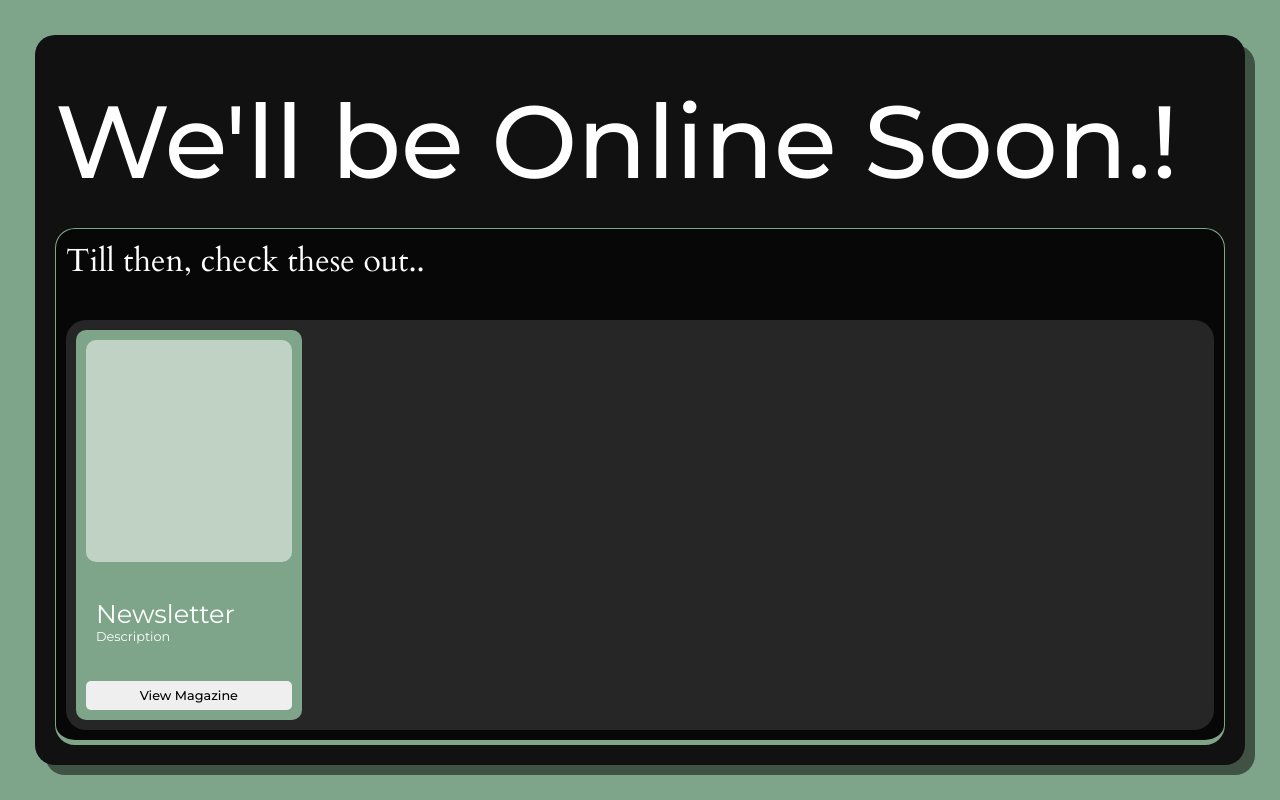
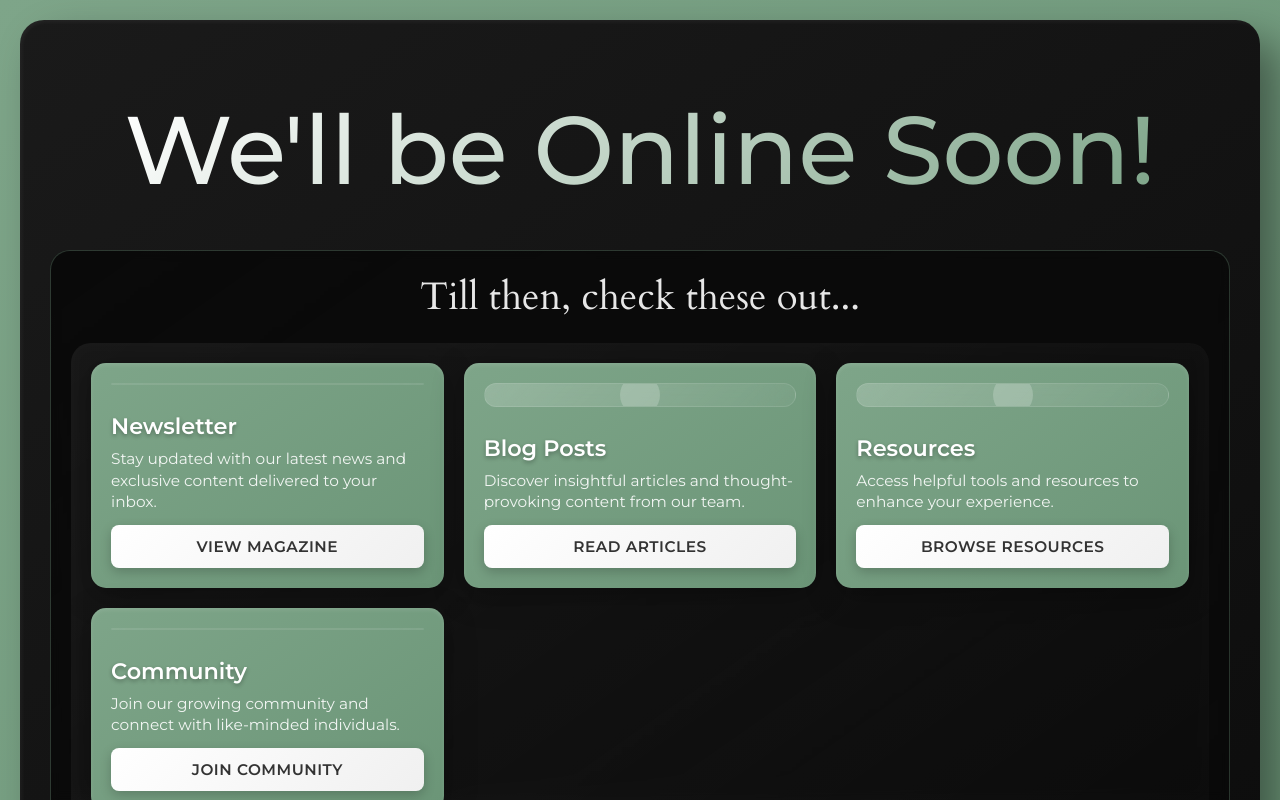
Before and after one commit to Networth-War/web, a website built with Vite: page index.html in a window 1280 px wide. Built offline with nearby package versions, Linux system fonts and the light colour scheme.

Commit message:
some changes

```diff
--- a/index.html
+++ b/index.html
@@ -3,37 +3,59 @@
 <head>
   <meta charset="UTF-8">
   <meta name="viewport" content="width=device-width, initial-scale=1.0">
-  <title>Document</title>
+  <title>Coming Soon</title>
   <link rel="stylesheet" href="/src/style.css">
   <style>
     @import url('https://fonts.googleapis.com/css2?family=Cardo:ital,wght@0,400;0,700;1,400&family=Montserrat:ital,wght@0,100..900;1,100..900&display=swap');
   </style>
-
 </head>
 <body>
-
   <main>
     <div class="app">
       <div class="top">
-        <h2>We'll be Online Soon.!</h2>
+        <h2>We'll be Online Soon!</h2>
       </div>
       <div class="bottom">
-        <h3>Till then, check these out..</h3>
+        <h3>Till then, check these out...</h3>
         <div class="cards">
           <div class="card">
             <div class="img"></div>
-
             <div class="content">
               <h4>Newsletter</h4>
-              <p>Description</p>
+              <p>Stay updated with our latest news and exclusive content delivered to your inbox.</p>
             </div>
             <button>View Magazine</button>
+          </div>
+
+          <div class="card">
+            <div class="img"></div>
+            <div class="content">
+              <h4>Blog Posts</h4>
+              <p>Discover insightful articles and thought-provoking content from our team.</p>
+            </div>
+            <button>Read Articles</button>
+          </div>
+
+          <div class="card">
+            <div class="img"></div>
+            <div class="content">
+              <h4>Resources</h4>
+              <p>Access helpful tools and resources to enhance your experience.</p>
+            </div>
+            <button>Browse Resources</button>
+          </div>
+
+          <div class="card">
+            <div class="img"></div>
+            <div class="content">
+              <h4>Community</h4>
+              <p>Join our growing community and connect with like-minded individuals.</p>
+            </div>
+            <button>Join Community</button>
           </div>
         </div>
       </div>
     </div>
   </main>
-
-  <script type="module" src="/src/main.js"></script>
 </body>
 </html>
--- a/src/style.css
+++ b/src/style.css
@@ -1,116 +1,307 @@
-*{
+* {
     margin: 0;
     padding: 0;
     box-sizing: border-box;
 }
 
-html, body{
+html, body {
     height: 100%;
     width: 100%;
+    overflow-x: hidden;
 }
 
-main{
-    height: 100%;
+main {
+    min-height: 100vh;
     width: 100%;
-    background-color: #7EA589;
-    padding: 35px;
+    background: linear-gradient(135deg, #7EA589 0%, #6B9577 100%);
+    padding: 20px;
+    display: flex;
+    align-items: center;
+    justify-content: center;
 }
 
-.app{
-    height: 100%;
+.app {
     width: 100%;
-    background-color: #111111;
-    border-radius: 20px;
-    padding: 20px;
-    box-shadow: 10px 10px rgba(0, 0, 0, 0.5);
-}
-
-.top{
-    height: 25%;
-    /* background-color: black; */
-    display: flex;
-    align-items: center;
-}
-
-.top h2{
-    color: white;
-    font-family: montserrat;
-    font-size: 8vw;
-    font-weight: 450;
-}
-
-.bottom{
-    height: 75%;
-    width: 100%;
-    background-color: #00000090;
-    border-radius: 20px;
-    border: 1px solid #7EA589;
-    border-bottom: 5px solid #7EA589;
-    padding: 10px;
+    max-width: 1400px;
+    min-height: calc(100vh - 40px);
+    background: linear-gradient(145deg, #1a1a1a 0%, #0d0d0d 100%);
+    border-radius: 24px;
+    padding: 30px;
+    box-shadow:
+    20px 20px 40px rgba(0, 0, 0, 0.4),
+    inset 2px 2px 4px rgba(255, 255, 255, 0.05);
+    backdrop-filter: blur(10px);
     display: flex;
     flex-direction: column;
 }
 
-.bottom h3{
-    color: white;
-    font-family: cardo;
-    font-size: 2.5vw;
-    font-weight: 450;
-    height: 20%;
+.top {
+    flex: 1;
+    display: flex;
+    align-items: center;
+    justify-content: center;
+    text-align: center;
+    padding: 20px 0;
+    min-height: 200px;
 }
 
-.cards{
-    background-color: #ffffff20;
-    height: 100%;
-    padding: 10px;
-    border-radius: 20px;
-    display: flex;
-    align-items: center;
+.top h2 {
+    color: #ffffff;
+    font-family: 'Montserrat', sans-serif;
+    font-size: clamp(2.5rem, 8vw, 6rem);
+    font-weight: 450;
+    line-height: 1.1;
+    background: linear-gradient(135deg, #ffffff 0%, #7EA589 100%);
+    -webkit-background-clip: text;
+    -webkit-text-fill-color: transparent;
+    background-clip: text;
+    animation: fadeInUp 1s ease-out;
 }
 
-.card{
-    height: 100%;
-    width: 20%;
-    background-color: #7EA589;
-    border-radius: 10px;
-    align-items: center;
-    justify-content: space-between;
+.bottom {
+    flex: 2;
+    width: 100%;
+    background: linear-gradient(145deg, rgba(0, 0, 0, 0.6) 0%, rgba(0, 0, 0, 0.3) 100%);
+    border-radius: 20px;
+    border: 1px solid rgba(126, 165, 137, 0.3);
+    border-bottom: 4px solid rgba(126, 165, 137, 0.6);
+    padding: 20px;
     display: flex;
     flex-direction: column;
-    padding: 10px;
+    gap: 20px;
+    backdrop-filter: blur(5px);
 }
 
-.card>.img{
+.bottom h3 {
+    color: #ffffff;
+    font-family: 'Cardo', serif;
+    font-size: clamp(1.5rem, 3vw, 2.5rem);
+    font-weight: 400;
+    text-align: center;
+    opacity: 0.9;
+}
+
+.cards {
+    background: linear-gradient(145deg, rgba(255, 255, 255, 0.08) 0%, rgba(255, 255, 255, 0.02) 100%);
+    flex: 1;
+    padding: 20px;
+    border-radius: 20px;
+    display: grid;
+    grid-template-columns: repeat(auto-fit, minmax(280px, 1fr));
+    gap: 20px;
+    align-items: center;
+    backdrop-filter: blur(10px);
+}
+
+.card {
+    height: 100%;
+    background: linear-gradient(145deg, #7EA589 0%, #6B9577 100%);
+    border-radius: 15px;
+    display: flex;
+    flex-direction: column;
+    gap: 12px;
+    padding: 20px;
+    transition: all 0.3s ease;
+    box-shadow:
+    0 8px 32px rgba(0, 0, 0, 0.3),
+    inset 0 2px 4px rgba(255, 255, 255, 0.1);
+    position: relative;
+    overflow: hidden;
+}
+
+.card:hover {
+    transform: translateY(-8px) scale(1.02);
+    box-shadow:
+    0 16px 48px rgba(0, 0, 0, 0.4),
+    inset 0 2px 4px rgba(255, 255, 255, 0.15);
+}
+
+.card::before {
+    content: '';
+    position: absolute;
+    top: 0;
+    left: 0;
+    right: 0;
+    height: 2px;
+    background: linear-gradient(90deg, transparent, rgba(255, 255, 255, 0.4), transparent);
+    opacity: 0;
+    transition: opacity 0.3s ease;
+}
+
+.card:hover::before {
+    opacity: 1;
+}
+
+.card .img {
     height: 60%;
     width: 100%;
-    background-color: #ffffff80;
-    border-radius: 10px;
-}
-.card>.content{
-    padding: 10px;
-    width: 100%;
+    background: linear-gradient(135deg, rgba(255, 255, 255, 0.2) 0%, rgba(255, 255, 255, 0.05) 100%);
+    border-radius: 12px;
+    margin-bottom: 15px;
+    backdrop-filter: blur(20px);
+    border: 1px solid rgba(255, 255, 255, 0.1);
+    transition: all 0.3s ease;
+    position: relative;
+    overflow: hidden;
 }
 
-.card>.content>h4{
-    color: white;
-    font-family: montserrat;
-    font-size: 2vw;
-    font-weight: 400;
+.card .img::before {
+    content: '';
+    position: absolute;
+    top: 50%;
+    left: 50%;
+    width: 40px;
+    height: 40px;
+    background: rgba(255, 255, 255, 0.2);
+    border-radius: 50%;
+    transform: translate(-50%, -50%);
+    transition: all 0.3s ease;
 }
 
-.card>.content>p{
-    color: white;
-    font-family: montserrat;
-    font-size: 1vw;
-    font-weight: 400;
+.card:hover .img {
+    background: linear-gradient(135deg, rgba(255, 255, 255, 0.3) 0%, rgba(255, 255, 255, 0.1) 100%);
 }
 
-.card button{
+.card .content {
+    flex: 1;
+    padding: 0;
+    display: flex;
+    flex-direction: column;
+    gap: 8px;
+}
+
+.card .content h4 {
+    color: #ffffff;
+    font-family: 'Montserrat', sans-serif;
+    font-size: clamp(1.1rem, 2vw, 1.4rem);
+    font-weight: 600;
+    text-shadow: 0 2px 4px rgba(0, 0, 0, 0.3);
+}
+
+.card .content p {
+    color: rgba(255, 255, 255, 0.9);
+    font-family: 'Montserrat', sans-serif;
+    font-size: clamp(0.85rem, 1.2vw, 1rem);
+    font-weight: 400;
+    line-height: 1.4;
+}
+
+.card button {
     border: none;
     width: 100%;
-    padding: 7px 0;
-    border-radius: 5px;
-    font-size: 1vw;
-    font-family: montserrat;
-    font-weight: 500;
+    padding: 12px 0;
+    border-radius: 8px;
+    font-size: clamp(0.9rem, 1.2vw, 1rem);
+    font-family: 'Montserrat', sans-serif;
+    font-weight: 600;
+    background: linear-gradient(135deg, #ffffff 0%, #f0f0f0 100%);
+    color: #333333;
+    cursor: pointer;
+    transition: all 0.3s ease;
+    text-transform: uppercase;
+    letter-spacing: 0.5px;
+    box-shadow: 0 4px 12px rgba(0, 0, 0, 0.2);
 }
+
+.card button:hover {
+    transform: translateY(-2px);
+    box-shadow: 0 6px 20px rgba(0, 0, 0, 0.3);
+    background: linear-gradient(135deg, #ffffff 0%, #e8e8e8 100%);
+}
+
+.card button:active {
+    transform: translateY(0);
+}
+
+/* Animations */
+@keyframes fadeInUp {
+    from {
+    opacity: 0;
+    transform: translateY(30px);
+    }
+    to {
+    opacity: 1;
+    transform: translateY(0);
+    }
+}
+
+.cards .card {
+    animation: fadeInUp 0.6s ease-out;
+    animation-fill-mode: both;
+}
+
+.cards .card:nth-child(1) { animation-delay: 0.1s; }
+.cards .card:nth-child(2) { animation-delay: 0.2s; }
+.cards .card:nth-child(3) { animation-delay: 0.3s; }
+.cards .card:nth-child(4) { animation-delay: 0.4s; }
+
+/* Responsive Design */
+@media (max-width: 1200px) {
+    .cards {
+    grid-template-columns: repeat(auto-fit, minmax(250px, 1fr));
+    }
+}
+
+@media (max-width: 768px) {
+    main {
+    padding: 15px;
+    }
+
+    .app {
+    padding: 20px;
+    border-radius: 20px;
+    }
+
+    .top {
+    min-height: 120px;
+    padding: 15px 0;
+    }
+
+    .bottom {
+    padding: 15px;
+    gap: 15px;
+    }
+
+    .cards {
+    padding: 15px;
+    grid-template-columns: 1fr;
+    gap: 15px;
+    }
+
+    .card {
+    height: 280px;
+    padding: 15px;
+    }
+}
+
+@media (max-width: 480px) {
+    main {
+    padding: 10px;
+    }
+
+    .app {
+    padding: 15px;
+    border-radius: 16px;
+    }
+
+    .bottom {
+    border-radius: 16px;
+    padding: 12px;
+    }
+
+    .cards {
+    padding: 12px;
+    border-radius: 16px;
+    }
+
+    .card {
+    height: 260px;
+    padding: 12px;
+    border-radius: 12px;
+    }
+}
+
+/* Additional cards for demonstration */
+.cards {
+    min-height: 300px;
+}
```
